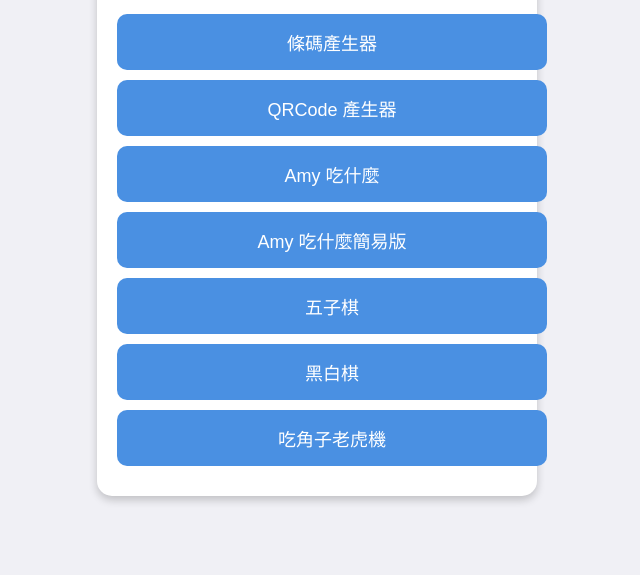
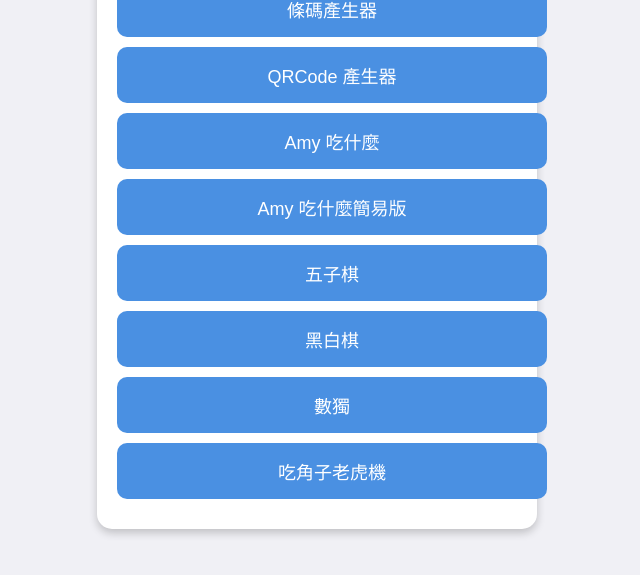
Before and after one commit to aitwg/aitwg.github.io, a plain HTML site: page index.html in a window 1280 px wide. Shown: the part 191-766 px from the top of the page, without its empty margins (323-963 px from the left). Drawn offline with Linux system fonts and the light colour scheme.

Commit message:
Update index.html
add sudoku game

```diff
--- a/index.html
+++ b/index.html
@@ -67,6 +67,7 @@
         <a href="https://hub.aitwg.com/amyeat/" class="btn">Amy 吃什麼簡易版</a>
         <a href="https://hub.aitwg.com/gomoku/" class="btn">五子棋</a>
         <a href="https://hub.aitwg.com/othello/" class="btn">黑白棋</a>
+        <a href="https://hub.aitwg.com/sudoku/" class="btn">數獨</a>
         <a href="https://hub.aitwg.com/slotmachine/" class="btn">吃角子老虎機</a>
     </div>
 </body>
```
